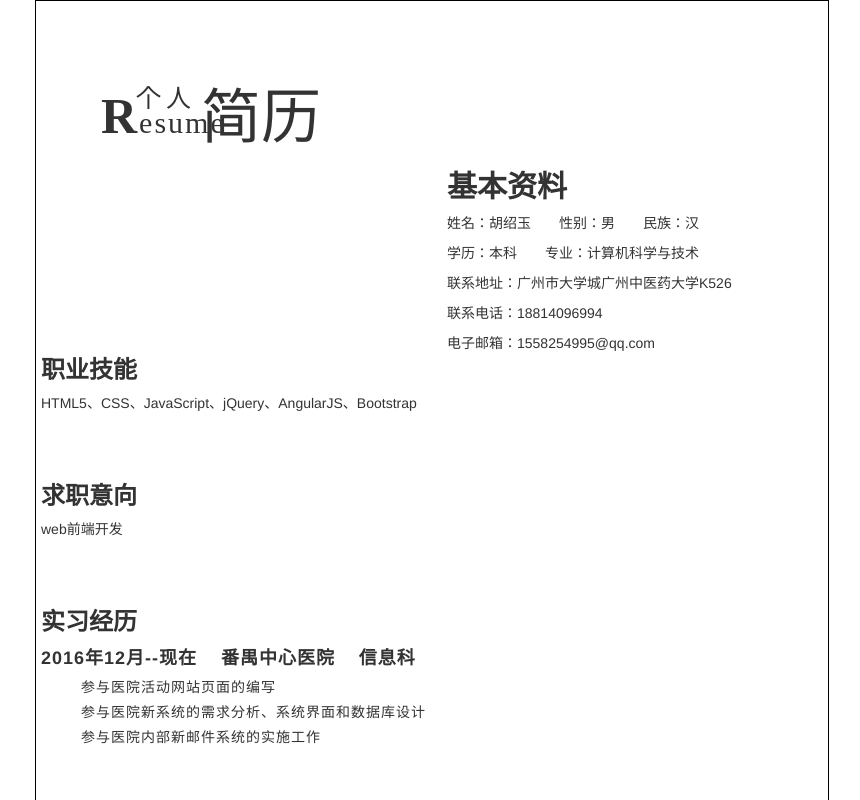
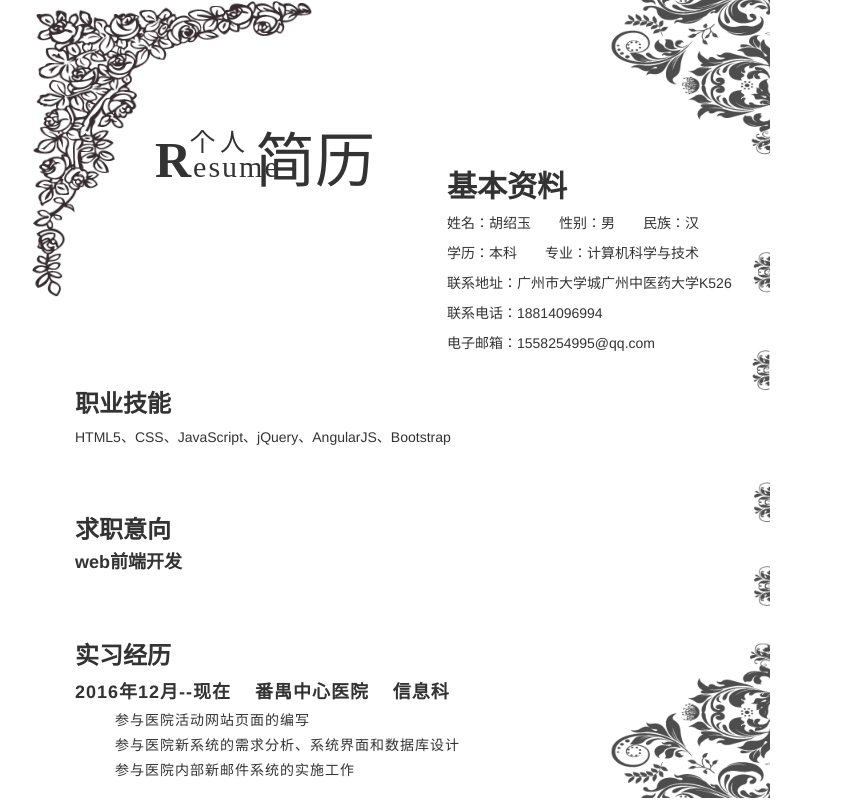
Before and after one commit to hushaoyu/myWebsite, a plain HTML site: page test.html in a window 1280 px wide. Shown: the top 800 px of the page, without its empty margins (208-1068 px from the left). Drawn offline with Linux system fonts and the light colour scheme; a web font is replaced by a local one.

Commit message:
second version
to update the test.html file which is designed as a resume

```diff
--- a/test.html
+++ b/test.html
@@ -23,18 +23,19 @@
             width: 794px;
             height: 1150px;
             margin: 0 auto;
-            padding: 0;
-            border: 1px solid black;
+            padding: 35px;
+            /*border: 1px solid black;*/
         }
 
         div.container div.resume {
             font-family: hyxuejunJ;
+            margin-left: 20px;
         }
 
         div.container div.en_resume {
             font-size: 30px;
             position: absolute;
-            top: 80px;
+            top: 90px;
             left: 80px;
             letter-spacing: 2px;
         }
@@ -45,7 +46,7 @@
 
         div.container span.first_top {
             position: relative;
-            top: 80px;
+            top: 90px;
             left: 100px;
             font-size: 25px;
             letter-spacing: 5px;
@@ -53,7 +54,7 @@
 
         div.container span.second_end {
             position: absolute;
-            top: 75px;
+            top: 85px;
             left: 180px;
             font-size: 60px;
         }
@@ -105,10 +106,29 @@
             top: 500px;
             left: 20px;
         }
+
+        img#corner_topRight{
+            position: absolute;
+            z-index: -100;
+            transform: scale(0.9) rotate(-2deg);
+            margin-left: -58px;
+            margin-top: -47px;
+        }
+
+        img#right_aside{
+            position: absolute;
+            opacity: 0.7;
+            margin-left: 540px;
+            margin-top: -37px;
+            height: 100%;
+        }
     </style>
 </head>
 <body>
 <div class="container">
+
+    <img src="images/test/flower_corner_1.gif" alt="" id="corner_topRight">
+    <img src="images/test/right.gif" alt="" id="right_aside">
 
     <!--顶层简历文字和基本资料栏-->
     <div class="row">
@@ -136,7 +156,7 @@
 
         <div class="row_intentionJob">
             <h3>求职意向</h3>
-            <span>web前端开发</span>
+            <h4><b>web前端开发</b></h4>
         </div>
 
         <div class="row_internship">
```
Also changed, not shown: images/test/bg.gif (added), images/test/flower_corner_1.gif (added), images/test/right.gif (added).
